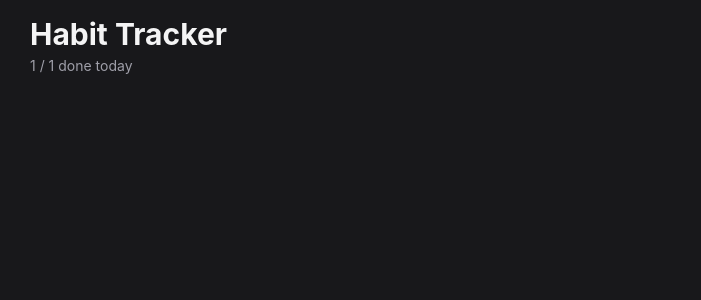
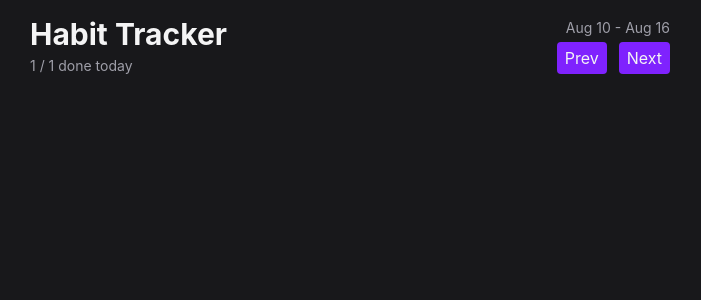
Before and after one commit to vincentfinalversion/habit-tracker, a React (Vite) app in the folder frontend/: page / in a window 1280 px wide. Shown: the top 300 px of the page, without its empty margins (290-991 px from the left). Built offline with nearby package versions, Linux system fonts and the light colour scheme.

Commit message:
header created

```diff
--- a/frontend/src/App.tsx
+++ b/frontend/src/App.tsx
@@ -1,3 +1,5 @@
+import Button from './components/Button/Button.tsx';
+
 export default function App(){
   return <div className="max-w-2xl mx-auto p-4 flex-col gap-4">
     <Header/>
@@ -10,6 +12,12 @@ function Header(){
       <h1 className="text-3xl font-bold">Habit Tracker</h1>
       <span className="text-zinc-400 text-sm">1 / 1 done today</span>
     </div>
-    <div></div>
+    <div className="flex flex-col gap-1 items-end">
+      <span className="text-zinc-400 text-sm">Aug 10 - Aug 16</span>
+      <div className="flex items-center gap-3">
+        <Button>Prev</Button>
+        <Button>Next</Button>
+      </div>
+    </div>
   </header>
 }
--- /dev/null
+++ b/frontend/src/components/Button/Button.tsx
@@ -0,0 +1,11 @@
+import type { ReactNode } from "react";
+
+type ButtonProps = {
+    children: ReactNode
+}
+
+function Button( { children }: ButtonProps){
+    return <button className="bg-violet-600 hover:bg-violet-500 transition-colors rounded px-2 py-1 disabled:opacity-30 disabled:cursor-not-allowed">{children}</button>
+}
+
+export default Button;
```
